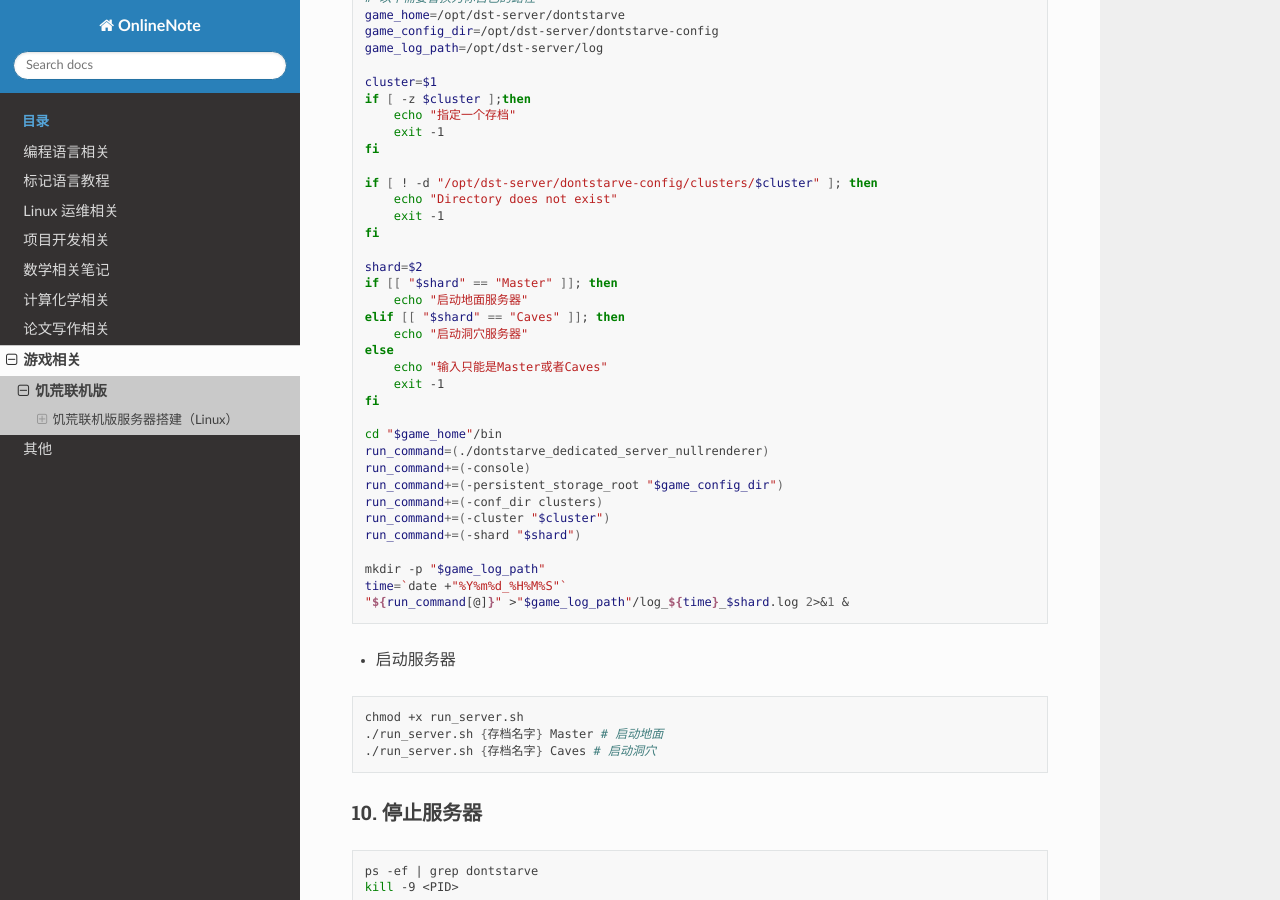
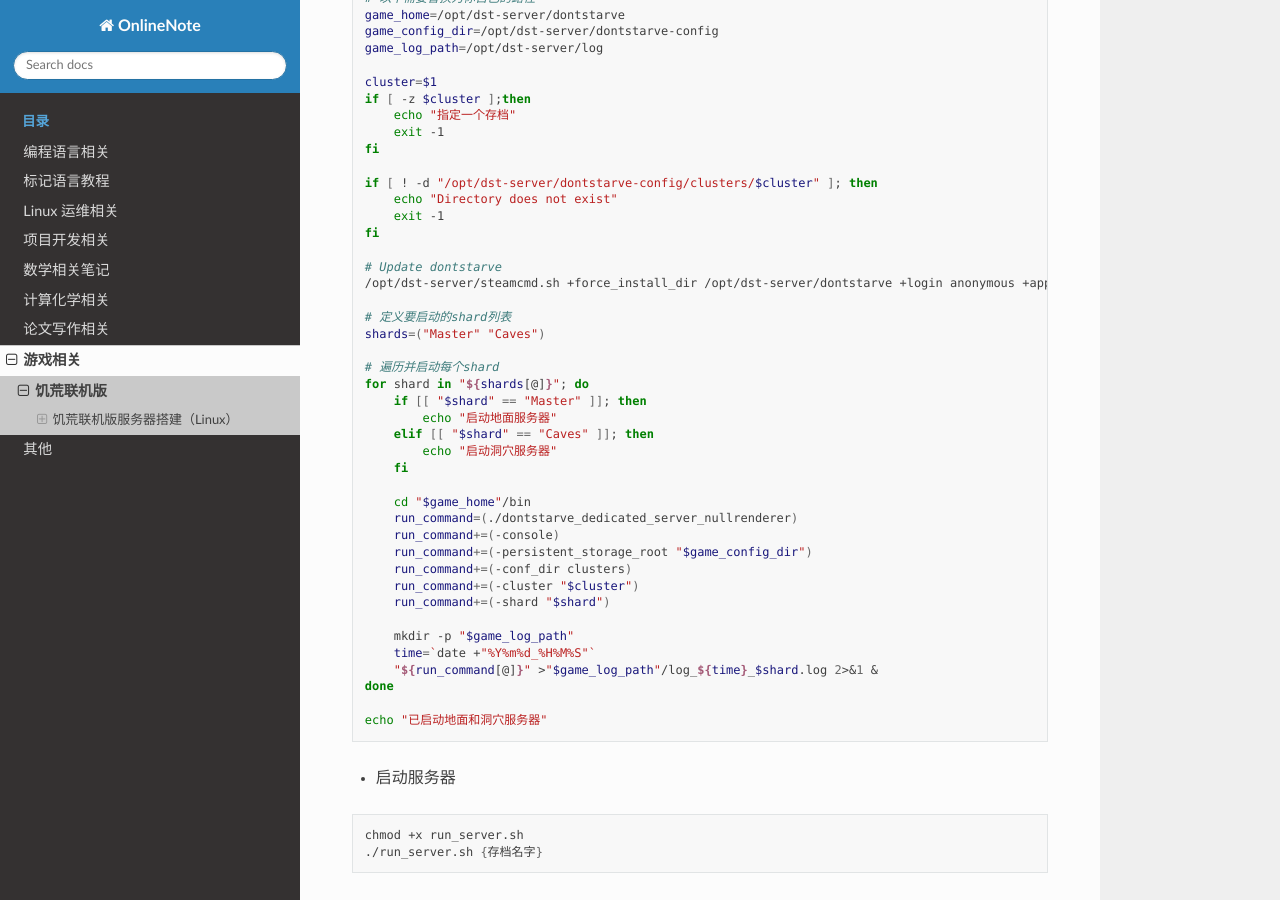
Before and after one commit to Rasic2/CodeNote, a Sphinx documentation site: the page built from docs/source/game/dst.md, in a window 1280 px wide and 900 px high, scrolled down 5757 px. Built offline with Sphinx 7.4.7 and the Read the Docs theme 3.1.0, drawn with Linux system fonts in a browser that asks for light colours.

Commit message:
docs: update dst.md

````diff
--- a/docs/source/game/dst.md
+++ b/docs/source/game/dst.md
@@ -198,35 +198,41 @@ if [ ! -d "/opt/dst-server/dontstarve-config/clusters/$cluster" ]; then
     exit -1
 fi
 
-shard=$2
-if [[ "$shard" == "Master" ]]; then
-    echo "启动地面服务器"
-elif [[ "$shard" == "Caves" ]]; then
-    echo "启动洞穴服务器"
-else
-    echo "输入只能是Master或者Caves"
-    exit -1
-fi
+# Update dontstarve
+/opt/dst-server/steamcmd.sh +force_install_dir /opt/dst-server/dontstarve +login anonymous +app_update 343050 validate +quit
 
-cd "$game_home"/bin
-run_command=(./dontstarve_dedicated_server_nullrenderer)
-run_command+=(-console)
-run_command+=(-persistent_storage_root "$game_config_dir")
-run_command+=(-conf_dir clusters)
-run_command+=(-cluster "$cluster")
-run_command+=(-shard "$shard")
+# 定义要启动的shard列表
+shards=("Master" "Caves")
 
-mkdir -p "$game_log_path"
-time=`date +"%Y%m%d_%H%M%S"`
-"${run_command[@]}" >"$game_log_path"/log_${time}_$shard.log 2>&1 &
+# 遍历并启动每个shard
+for shard in "${shards[@]}"; do
+    if [[ "$shard" == "Master" ]]; then
+        echo "启动地面服务器"
+    elif [[ "$shard" == "Caves" ]]; then
+        echo "启动洞穴服务器"
+    fi
+
+    cd "$game_home"/bin
+    run_command=(./dontstarve_dedicated_server_nullrenderer)
+    run_command+=(-console)
+    run_command+=(-persistent_storage_root "$game_config_dir")
+    run_command+=(-conf_dir clusters)
+    run_command+=(-cluster "$cluster")
+    run_command+=(-shard "$shard")
+
+    mkdir -p "$game_log_path"
+    time=`date +"%Y%m%d_%H%M%S"`
+    "${run_command[@]}" >"$game_log_path"/log_${time}_$shard.log 2>&1 &
+done
+
+echo "已启动地面和洞穴服务器"
 ```
 
 - 启动服务器
 
 ```bash
 chmod +x run_server.sh
-./run_server.sh {存档名字} Master # 启动地面
-./run_server.sh {存档名字} Caves # 启动洞穴
+./run_server.sh {存档名字}
 ```
 
 ### 10. 停止服务器
````
